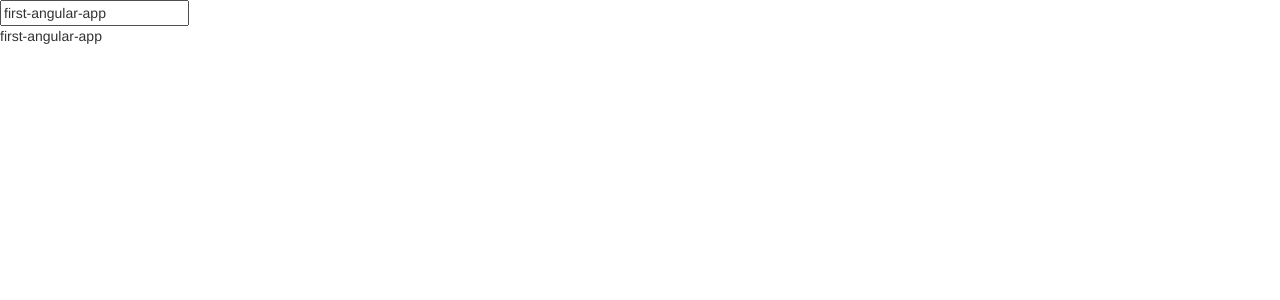
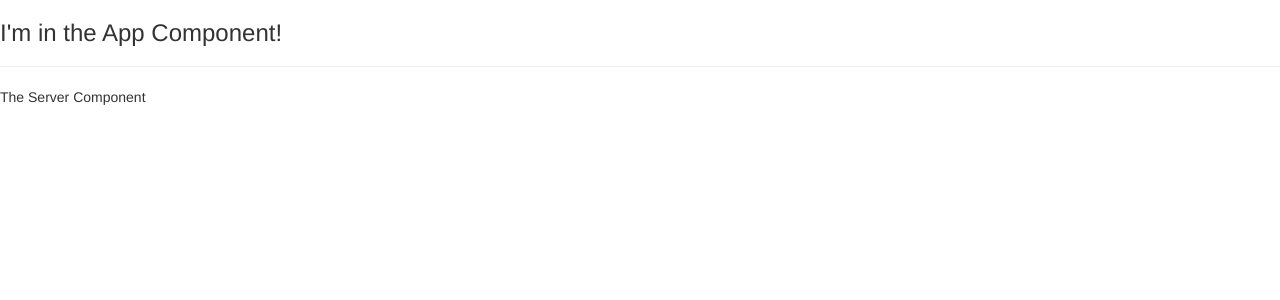
Before and after one commit to Daniel-Benzion/first-angular-app, an Angular app: page / in a window 1280 px wide. Shown: the top 300 px of the page. Built offline with nearby package versions, Linux system fonts and the light colour scheme.

Commit message:
Custom components

```diff
--- a/angular.json
+++ b/angular.json
@@ -23,7 +23,7 @@
               "src/assets"
             ],
             "styles": [
-              "node_modules/bootstrap/dist/css/bootstrap.min",
+              "node_modules/bootstrap/dist/css/bootstrap.min.css",
               "src/styles.css"
             ],
             "scripts": []
--- a/src/app/app.component.html
+++ b/src/app/app.component.html
@@ -1,2 +1,3 @@
-<input type="text" [(ngModel)]="name">
-<p>{{ name }}</p>
+<h3>I'm in the App Component!</h3>
+<hr>
+<app-server></app-server>
--- a/src/app/app.module.ts
+++ b/src/app/app.module.ts
@@ -3,10 +3,12 @@
 import { FormsModule } from '@angular/forms'
 
 import { AppComponent } from './app.component';
+import { ServerComponent } from './server/server.component';
 
 @NgModule({
   declarations: [
-    AppComponent
+    AppComponent,
+    ServerComponent
   ],
   imports: [
     BrowserModule,
```
